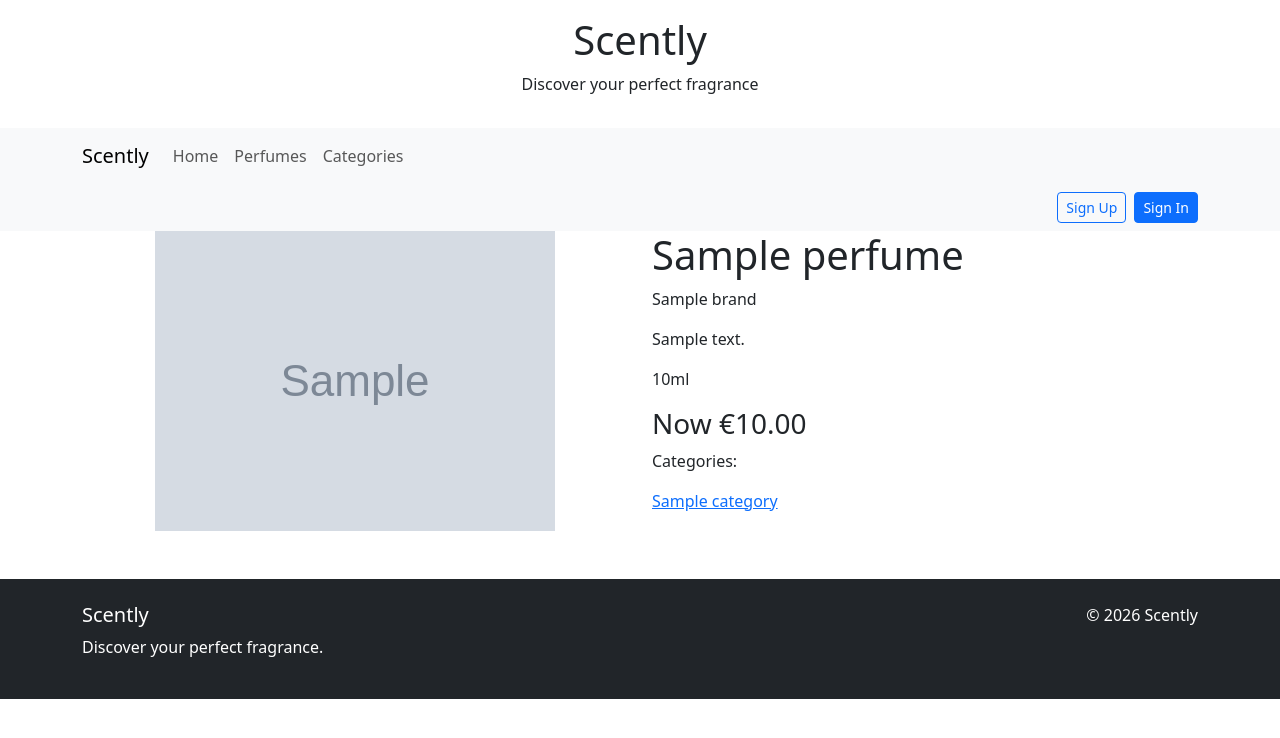
After one commit to HYousef07/perfumehub, a Django app: page /product/1/ in a window 1280 px wide. The commit adds this page. Shown: the top 738 px of the page. Run offline with Django 5.2, Linux system fonts and the light colour scheme; tables that the repository leaves empty hold one stand-in row (values such as "Sample post"); grey boxes marked "Sample" are stand-in pictures; some libraries are stand-ins or nearby versions.

Commit message:
KAN-10 Create product detail page

```diff
--- a/perfumes/models.py
+++ b/perfumes/models.py
@@ -1,4 +1,5 @@
 from django.db import models
+from django.urls import reverse
 
 # Create your models here.
 
@@ -27,3 +28,6 @@ class Perfume(models.Model):
 
     def __str__(self):
         return self.name
+
+    def get_absolute_url(self):
+        return reverse('perfumes:product_detail', args=[str(self.id)])
--- a/perfumes/templates/perfumes/category.html
+++ b/perfumes/templates/perfumes/category.html
@@ -41,7 +41,7 @@
                     <div class="card text-center">
 
                         {% if perfume.image %}
-                            <a href="#">
+                            <a href="{{ perfume.get_absolute_url }}">
                                 <img
                                     class="card-img-top my_image"
                                     src="{{ perfume.image.url }}"
--- /dev/null
+++ b/perfumes/templates/perfumes/product.html
@@ -0,0 +1,62 @@
+{% extends "base.html" %}
+{% load static %}
+
+{% block metadescription %}
+    {{ perfume.description }}
+{% endblock %}
+
+{% block title %}
+    {{ perfume.name }} - Scently
+{% endblock %}
+
+{% block content %}
+
+<div class="container">
+
+    <div class="row">
+
+        <div class="col-12 col-md-6 text-center">
+
+            {% if perfume.image %}
+                <img
+                    src="{{ perfume.image.url }}"
+                    alt="{{ perfume.name }}"
+                    class="img-fluid"
+                >
+            {% endif %}
+
+        </div>
+
+        <div class="col-12 col-md-6">
+
+            <h1>{{ perfume.name }}</h1>
+
+            <p>{{ perfume.brand.name }}</p>
+
+            <p>{{ perfume.description }}</p>
+
+            <p>{{ perfume.size_ml }}ml</p>
+
+            {% if perfume.rrp and perfume.rrp > perfume.price %}
+                <p>
+                    <del>Was €{{ perfume.rrp }}</del>
+                </p>
+            {% endif %}
+
+            <h3>Now €{{ perfume.price }}</h3>
+
+            <p>Categories:</p>
+
+            {% for category in perfume.category.all %}
+                <a href="{% url 'perfumes:products_by_category' category.id %}">
+                    {{ category.name }}
+                </a>
+            {% endfor %}
+
+        </div>
+
+    </div>
+
+</div>
+
+{% endblock %}
--- a/perfumes/urls.py
+++ b/perfumes/urls.py
@@ -6,4 +6,5 @@ app_name = 'perfumes'
 urlpatterns = [
     path('', views.prod_list, name='all_products'),
     path('category/<int:category_id>/', views.products_by_category, name='products_by_category'),
+    path('product/<int:pk>/', views.PerfumeDetailView.as_view(), name='product_detail'),
 ]
--- a/perfumes/views.py
+++ b/perfumes/views.py
@@ -1,6 +1,6 @@
 from django.shortcuts import render, get_object_or_404
 from .models import Perfume, Category
-
+from django.views.generic import DetailView
 
 def prod_list(request):
     perfumes = Perfume.objects.all()
@@ -22,3 +22,8 @@ def products_by_category(request, category_id):
         'categories': categories,
         'category': category
     })
+
+class PerfumeDetailView(DetailView):
+    model = Perfume
+    template_name = 'perfumes/product.html'
+    context_object_name = 'perfume'
```
Also changed, not shown: accounts/migrations/0001_initial.py, db.sqlite3, perfumes/migrations/0001_initial.py (added).
